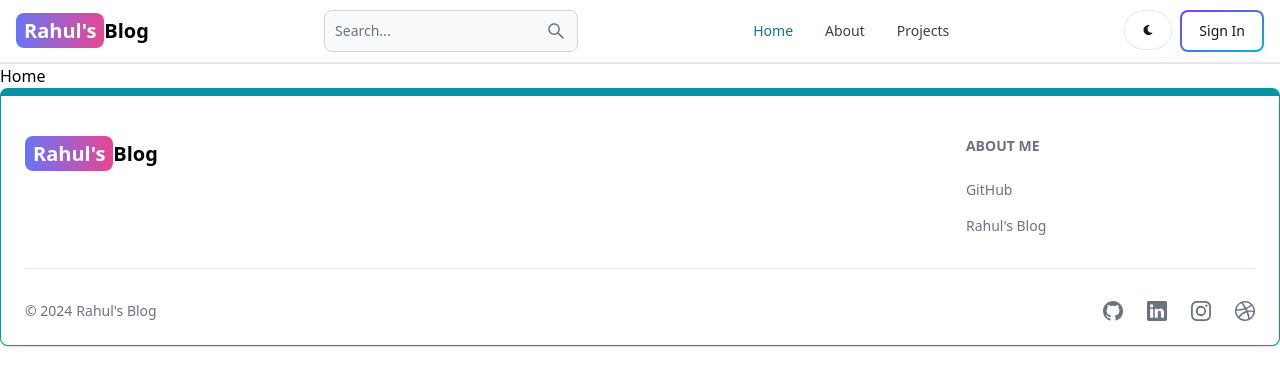
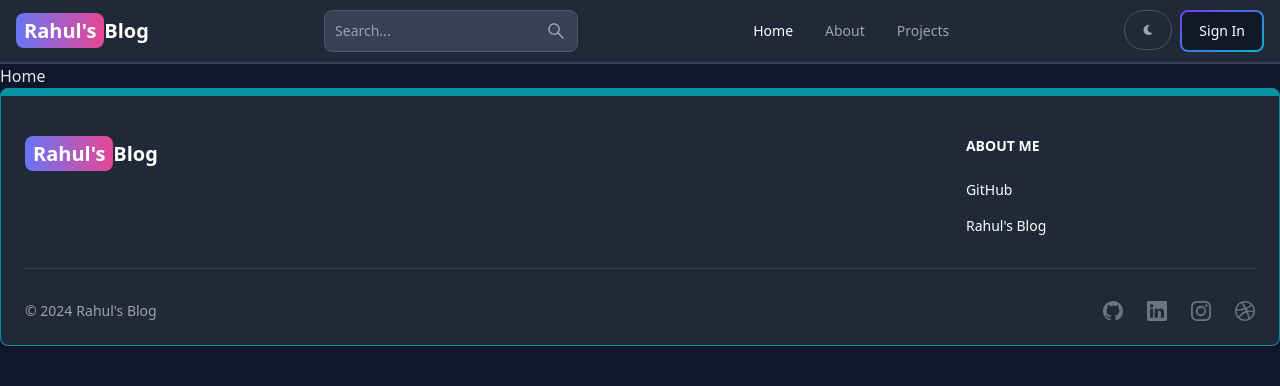
Before and after one commit to rahul230411/mern-blog, a React (Vite) app in the folder client/: page / in a window 1280 px wide. Shown: the top 386 px of the page. Built offline with nearby package versions, Linux system fonts and the light colour scheme; no server answers.

Commit message:
Added and Completed Dark Mode Functionality

```diff
--- a/client/src/components/Header.jsx
+++ b/client/src/components/Header.jsx
@@ -2,12 +2,15 @@
 import { Avatar, Button, Dropdown, Navbar, TextInput } from "flowbite-react";
 import { Link, useLocation } from "react-router-dom";
 import { AiOutlineSearch } from "react-icons/ai";
-import { FaMoon } from "react-icons/fa";
-import { useSelector } from "react-redux";
+import { FaMoon, FaSun } from "react-icons/fa";
+import { useSelector, useDispatch } from "react-redux";
+import { toggleTheme } from "../redux/theme/themeSlice.js";
 
 export default function Header() {
   const path = useLocation().pathname;
+  const dispatch = useDispatch();
   const { currentUser } = useSelector((state) => state.user);
+  const { theme } = useSelector((state) => state.theme);
   return (
     <Navbar className="border-b-2">
       <Link
@@ -31,8 +34,13 @@
         <AiOutlineSearch />
       </Button>
       <div className="flex gap-2 md:order-2">
-        <Button className="w-12 h-10 hidden sm:inline" color="gray" pill>
-          <FaMoon />
+        <Button
+          className="w-12 h-10 hidden sm:inline"
+          color="gray"
+          pill
+          onClick={() => dispatch(toggleTheme())}
+        >
+          {theme === "light" ? <FaSun /> : <FaMoon />}
         </Button>
         {currentUser ? (
           <Dropdown
@@ -52,7 +60,7 @@
               <Dropdown.Item>Profile</Dropdown.Item>
             </Link>
             <Dropdown.Divider />
-            <Dropdown.Item>Sign Out</Dropdown.Item>
+            <Dropdown.Item>Sign out</Dropdown.Item>
           </Dropdown>
         ) : (
           <Link to="/sign-in">
--- /dev/null
+++ b/client/src/components/ThemeProvider.jsx
@@ -0,0 +1,13 @@
+import React from "react";
+import { useSelector } from "react-redux";
+
+export default function ThemeProvider({ children }) {
+  const { theme } = useSelector((state) => state.theme);
+  return (
+    <div className={theme}>
+      <div className="bg-white text-gray-700 dark:text-gray-200 dark:bg-[rgb(16,23,42)] min-h-screen">
+        {children}
+      </div>
+    </div>
+  );
+}
--- a/client/src/main.jsx
+++ b/client/src/main.jsx
@@ -5,11 +5,14 @@
 import { store, persistor } from "./redux/store.js";
 import { Provider } from "react-redux";
 import { PersistGate } from "redux-persist/integration/react";
+import ThemeProvider from "./components/ThemeProvider.jsx";
 
 ReactDOM.createRoot(document.getElementById("root")).render(
   <PersistGate persistor={persistor}>
     <Provider store={store}>
-      <App />
+      <ThemeProvider>
+        <App />
+      </ThemeProvider>
     </Provider>
   </PersistGate>
 );
--- a/client/src/redux/store.js
+++ b/client/src/redux/store.js
@@ -1,11 +1,13 @@
 import { configureStore, combineReducers } from "@reduxjs/toolkit";
 import userReducer from "./user/userSlice.js";
+import themeReducer from "./theme/themeSlice";
 import { persistReducer } from "redux-persist";
 import storage from "redux-persist/lib/storage";
 import persistStore from "redux-persist/es/persistStore";
 
 const rootReducer = combineReducers({
   user: userReducer,
+  theme: themeReducer,
 });
 
 const persistConfig = {
--- /dev/null
+++ b/client/src/redux/theme/themeSlice.js
@@ -0,0 +1,18 @@
+import { createSlice } from "@reduxjs/toolkit";
+
+const initialState = {
+  theme: "dark",
+};
+const themeSlice = createSlice({
+  name: "theme",
+  initialState,
+  reducers: {
+    toggleTheme: (state) => {
+      state.theme = state.theme === "light" ? "dark" : "light";
+    },
+  },
+});
+
+export const { toggleTheme } = themeSlice.actions;
+
+export default themeSlice.reducer;
```
